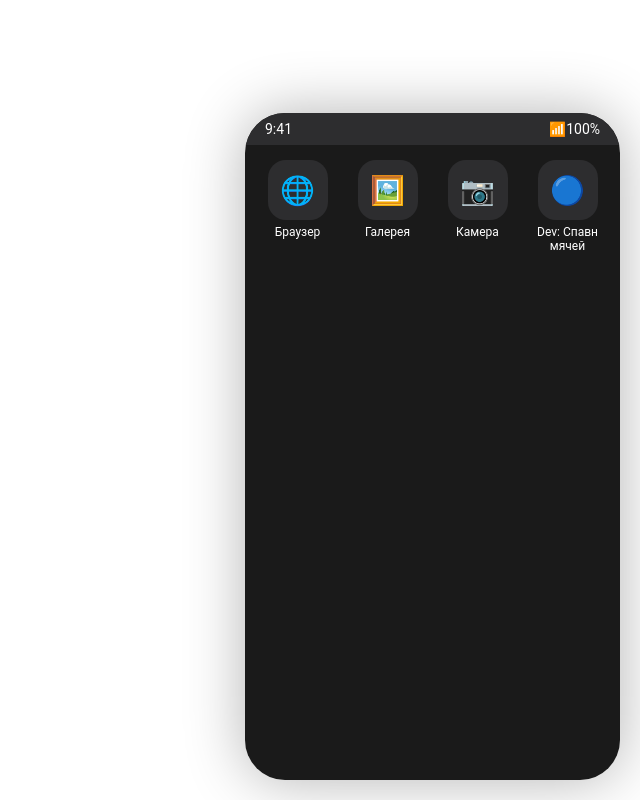
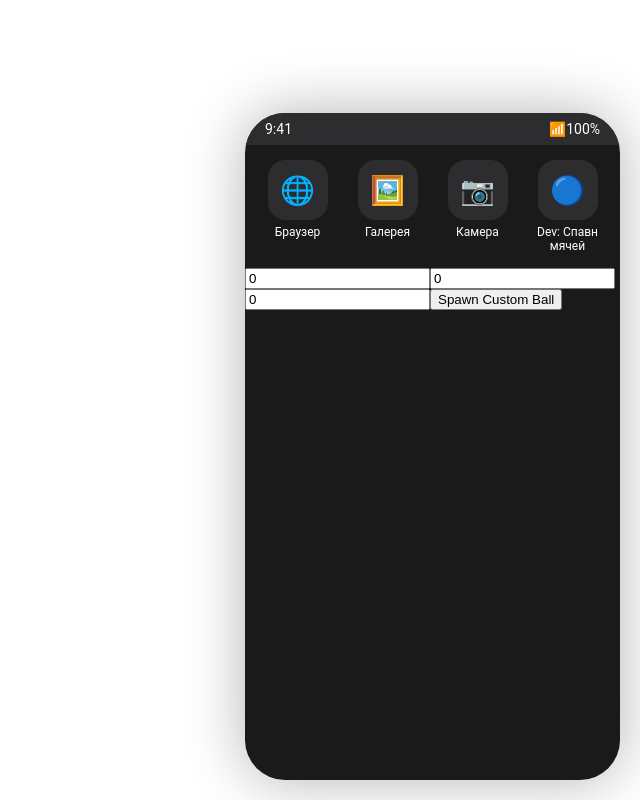
Before and after one commit to jsenjoyer123/gtatreasure, a Vue app in the folder frontend/vite-project/: page / in a window 1280 px wide. Shown: the whole page, without its empty margins (640-1280 px from the left). Built offline with nearby package versions, Linux system fonts and the light colour scheme.

Commit message:
спавн кладов в конкретной позиции

```diff
--- a/frontend/vite-project/src/views/Home.vue
+++ b/frontend/vite-project/src/views/Home.vue
@@ -17,14 +17,36 @@
       <span>Dev: Спавн мячей</span>
     </div>
   </div>
+
+  <!-- Custom spawn controls -->
+  <div class="custom-spawn">
+    <input v-model="customX" type="number" placeholder="X" />
+    <input v-model="customY" type="number" placeholder="Y" />
+    <input v-model="customZ" type="number" placeholder="Z" />
+    <button @click="spawnBallAtCustom">Spawn Custom Ball</button>
+  </div>
 </template>
 
 <script>
 import { useRouter } from 'vue-router'
+import { ref } from 'vue'
 
 export default {
   setup() {
     const router = useRouter()
+
+    // Поля для кастомных координат
+    const customX = ref(0)
+    const customY = ref(0)
+    const customZ = ref(0)
+
+    function spawnBallAtCustom() {
+      console.log(`[VUE] Спавн мяча в кастомной позиции: x=${customX.value}, y=${customY.value}, z=${customZ.value}`)
+      if (window.mp && window.mp.trigger) {
+        window.mp.trigger('spawnBallAtCustomPosition', Number(customX.value), Number(customY.value), Number(customZ.value))
+        window.mp.trigger('chatPush', `Создаем мяч в: ${customX.value}, ${customY.value}, ${customZ.value}`)
+      }
+    }
 
     // Предустановленные позиции для спавна
     const predefinedPositions = [
@@ -102,7 +124,11 @@ export default {
     return {
       openApp,
       spawnBallsAtCustomPosition,
-      spawnBallsRandomly
+      spawnBallsRandomly,
+      spawnBallAtCustom,
+      customX,
+      customY,
+      customZ
     }
   }
 }
```
